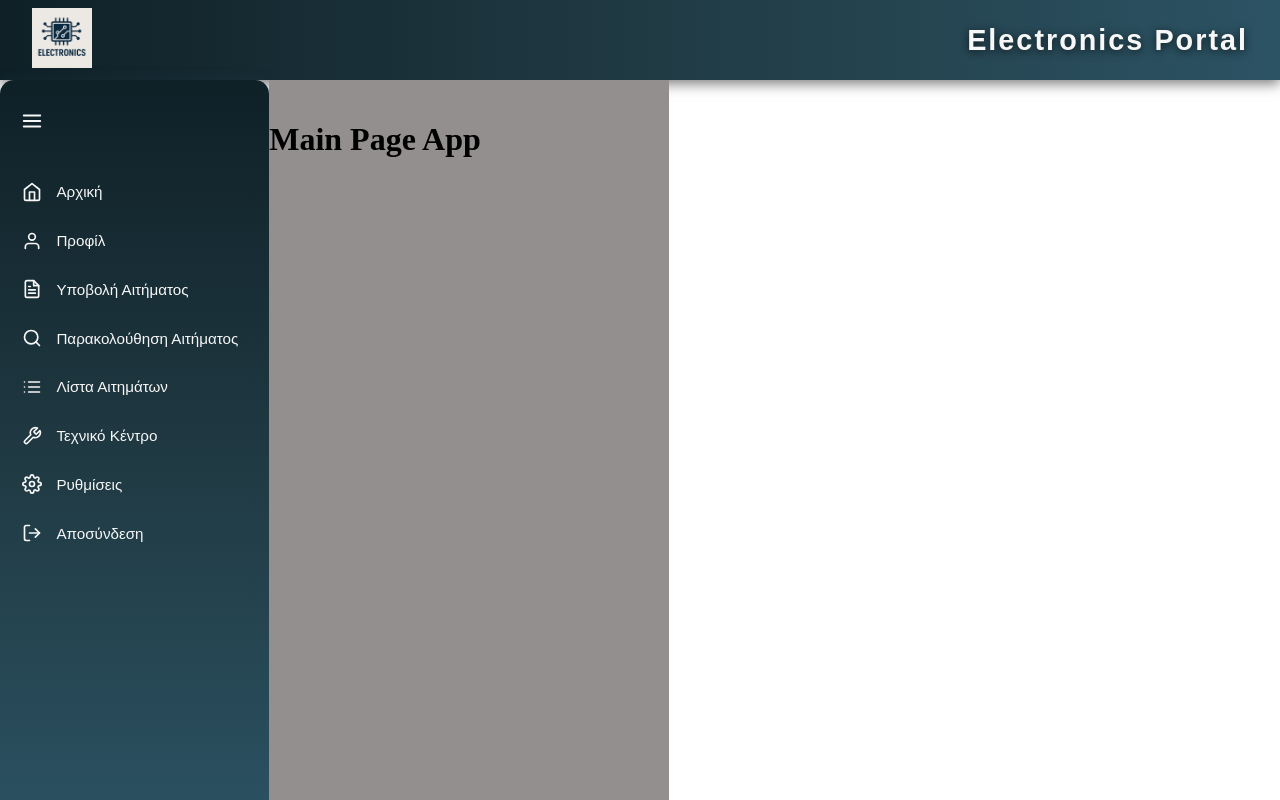
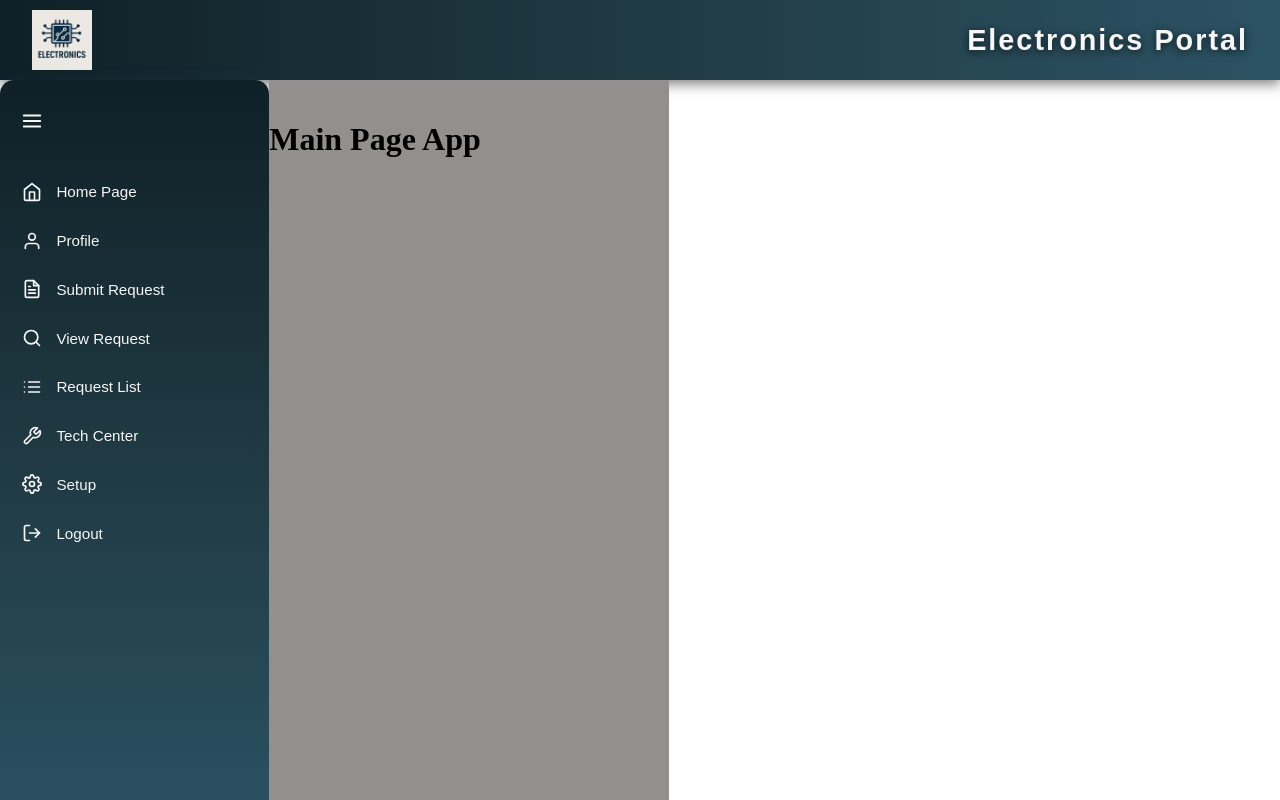
Before and after one commit to Capstone-The-Return/Front-end, a React (Vite) app in the folder Electo_vite/: page / in a window 1280 px wide. Shown: the top 800 px of the page. Built offline with nearby package versions, Linux system fonts and the light colour scheme.

Commit message:
Add english labels

```diff
--- a/Electo_vite/src/components/AppBar/AppBar.jsx
+++ b/Electo_vite/src/components/AppBar/AppBar.jsx
@@ -4,9 +4,7 @@ import electronicsIcon from "../../assets/electronics_icon.png";
 export default function AppBar() {
   return (
     <header className={styles.container}>
-      <a href="/login" aria-label="Go to login page">
         <img src={electronicsIcon} className={styles.icon} alt="Electronics Icon" />
-      </a>
       <h1 className={styles.headertext}>Electronics Portal</h1>
     </header>
   );
--- a/Electo_vite/src/components/NavigationApp/NavigationApp.jsx
+++ b/Electo_vite/src/components/NavigationApp/NavigationApp.jsx
@@ -17,36 +17,36 @@ export default function NavigationApp() {
       <ul className={style.menuList}>
         <li className={style.menuItem}>
           <FiHome className={style.icon} />
-          {open && <span>Αρχική</span>}
+          {open && <span>Home Page</span>}
         </li>
 
         <li className={style.menuItem}>
           <FiUser className={style.icon} />
-          {open && <span>Προφίλ</span>}
+          {open && <span>Profile</span>}
         </li>
         <li className={style.menuItemLogout}>
           <FiFileText className={style.icon} />
-          {open && <span>Υποβολή Αιτήματος</span>}
+          {open && <span>Submit Request</span>}
         </li>
         <li className={style.menuItemLogout}>
           <FiSearch  className={style.icon} />
-          {open && <span>Παρακολούθηση Αιτήματος</span>}
+          {open && <span>View Request</span>}
         </li>
         <li className={style.menuItemLogout}>
           <FiList  className={style.icon} />
-          {open && <span>Λίστα Αιτημάτων</span>}
+          {open && <span>Request List</span>}
         </li>
         <li className={style.menuItemLogout}>
           <FiTool className={style.icon} />
-          {open && <span>Τεχνικό Κέντρο</span>}
+          {open && <span>Tech Center</span>}
         </li>
         <li className={style.menuItem}>
           <FiSettings className={style.icon} />
-          {open && <span>Ρυθμίσεις</span>}
+          {open && <span>Setup</span>}
         </li>
-        <li className={style.menuItemLogout}>
+        <li className={style.menuItemLogout}onClick={() => (window.location.href = "/login")}>
           <FiLogOut className={style.icon} />
-          {open && <span>Αποσύνδεση</span>}
+          {open && <span>Logout</span>}
         </li>
       </ul>
     </nav>
```
